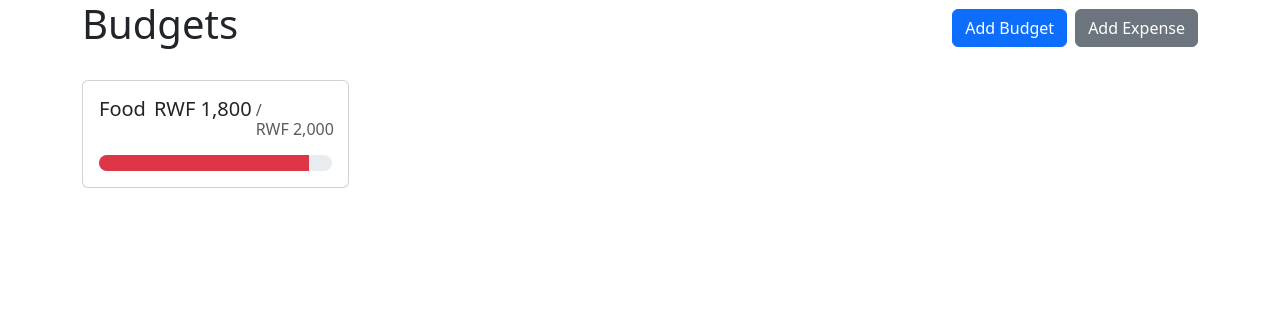
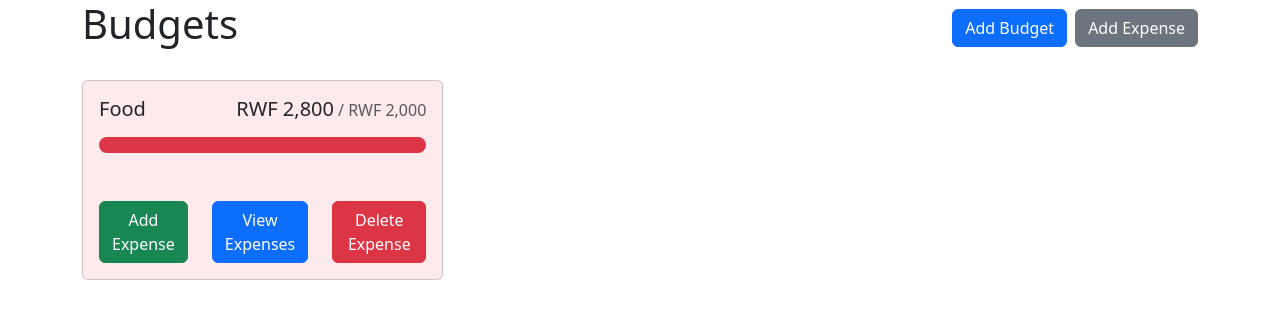
Before and after one commit to jefftrojan/SpendTrackr, a React (Create React App) app: page / in a window 1280 px wide. Shown: the top 318 px of the page. Built offline with nearby package versions, Linux system fonts and the light colour scheme.

Commit message:
Created context | route </ App> to context

```diff
--- a/src/App.js
+++ b/src/App.js
@@ -14,16 +14,16 @@ function App() {
        style={
         {
           display: 'grid',
-          gridTemplateColumns: 'repeat(auto-fill, minmax(250px, 1fr))',
+          gridTemplateColumns: 'repeat(auto-fill, minmax(300px, 1fr))',
           gap: '1rem',
-          alignItems: 'flex-start'
+          alignItems: 'flex-start',
         }
        }
 
 
        >
 
-        <BudgetCard name='Food' amount={1800} max={2000} />
+        <BudgetCard name='Food' amount={2800} max={2000} />
 
        </div>
     </Container>
--- a/src/components/BudgetCard.js
+++ b/src/components/BudgetCard.js
@@ -1,14 +1,19 @@
-import { Card, ProgressBar } from "react-bootstrap";
+import { Button, Card, ProgressBar, Stack } from "react-bootstrap";
 import { currencyFormatter } from "../utils";
 import { getProgressBarVariant } from "../utils";
 
-export default function BudgetCard({name, amount, max}) {
+export default function BudgetCard({name, amount, max, grey}) {
+    const classNames = []
+    if (amount > max) {
+        classNames.push('bg-danger', 'bg-opacity-10')
+    } else if (grey) {
+        classNames.push('bg-light')
+    }
   return (
-    <Card>
+    <Card className={classNames.join(' ')}>
         <Card.Body>
             <Card.Title className="d-flex justify-content-between
-            align-items-baseline fw-normal mb-3
-            ">
+            align-items-baseline fw-normal mb-3">
                 <div className="me-2">{name}</div>
                 <div className="d-flex align-items-baseline">{currencyFormatter.format(amount)} <span className="text-muted fs-6 ms-1">/ {currencyFormatter.format(max)} </span> </div>
             </Card.Title>
@@ -20,6 +25,21 @@ export default function BudgetCard({name, amount, max}) {
             max={max}
             now={amount}
             />
+            <Stack direction="horizontal" gap={4} className="mt-5">
+                <Button variant="success" className="ms-auto">
+                    Add Expense
+                </Button>
+
+                <Button variant="primary">
+                    View Expenses
+                </Button>
+
+                <Button variant="danger">
+                    Delete Expense
+
+                </Button>
+
+            </Stack>
         </Card.Body>
     </Card>
   )
--- /dev/null
+++ b/src/contexts/BudgetContexts.js
@@ -0,0 +1,55 @@
+import React, { useContext } from 'react';
+
+const BudgetContext = React.createContext()
+
+export function useBudget() {
+    return useContext(BudgetContext)
+
+}
+
+export const BudgetsProvider = ({children}) => {
+    const budgets = []
+    const expenses = []
+
+    function getBudgetExpenses(budgetId) {
+        return expenses.filter(expense => expense.budgetId === budgetId)
+    }
+
+    function addExpense(budgetId, name, amount) {
+        expenses.push({ budgetId, name, amount })
+    }
+
+    function addBudget(name, amount) {
+        budgets.push({ name, amount })
+    }
+
+    function deleteBudget(budgetId) {
+        const budgetIndex = budgets.findIndex(budget => budget.id === budgetId)
+        budgets.splice(budgetIndex, 1)
+    }
+
+    function deleteExpense(expenseId) {
+        const expenseIndex = expenses.findIndex(expense => expense.id === expenseId)
+        expenses.splice(expenseIndex, 1)
+    }
+
+    return (
+        <BudgetContext.Provider value={{
+
+            budgets,
+            expenses,
+            getBudgetExpenses,
+            addExpense,
+            addBudget,
+            deleteBudget,
+            deleteExpense,
+        }}>
+            {children}
+
+        </BudgetContext.Provider>
+
+
+    )
+}
+
+export const useExpenses = () => {}
--- a/src/index.js
+++ b/src/index.js
@@ -2,10 +2,13 @@ import React from 'react';
 import ReactDOM from 'react-dom/client';
 import App from './App';
 import 'bootstrap/dist/css/bootstrap.min.css';
+import { BudgetsProvider } from './contexts/BudgetContexts';
 
 const root = ReactDOM.createRoot(document.getElementById('root'));
 root.render(
   <React.StrictMode>
-    <App />
+    <BudgetsProvider>
+      <App />
+    </BudgetsProvider>
   </React.StrictMode>
 );
```
Also changed, not shown: src/utils.js (line endings or trailing spaces).
